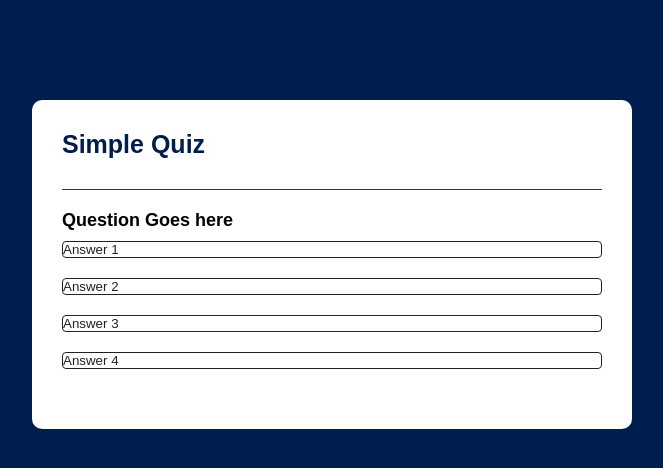
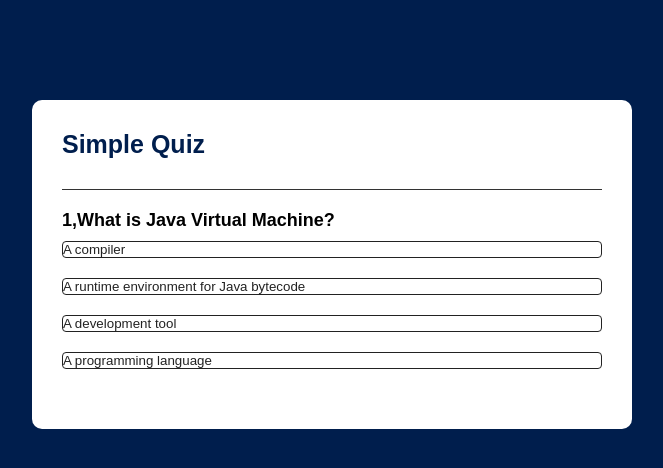
Before and after one commit to PoojaDumpala/Quiz-Website, a plain HTML site: page index.html in a window 1280 px wide. Shown: the whole page, without its empty margins (308-971 px from the left). Drawn offline with Linux system fonts and the light colour scheme.

Commit message:
questions and answers are given

```diff
--- a/script.js
+++ b/script.js
@@ -30,6 +30,42 @@ const questions = [
         ]
     }
 ];
-const questionElement =document.getElementById("questions");
-const answerButton =document.getElementById("answer-buttons");
+const questionElement =document.getElementById("question");
+const answerButtons =document.getElementById("answer-buttons");
 const nextButton =document.getElementById("next-btn");
+
+let currentQuestionIndex = 0;
+let score = 0;
+
+function startQuiz(){
+    currentQuestionIndex = 0;
+    score =0;
+    nextButton.innerHTML = "Next";
+    showQuestion();
+}
+
+function showQuestion(){
+    resetState();
+    let currentQuestion = questions[currentQuestionIndex];
+    let questionNo = currentQuestionIndex +1;
+    questionElement.innerHTML = questionNo + "," + currentQuestion.question;
+
+    currentQuestion.answers.forEach(answer => {
+        const button = document.createElement("button");
+        button.innerHTML = answer.text;
+        button.classList.add("btn");
+        answerButtons.appendChild(button);
+
+    });
+
+}
+
+
+function resetState(){
+    nextButton.style.display = "none";
+    while(answerButtons.firstChild){
+        answerButtons.removeChild(answerButtons.firstChild);
+    }
+}
+
+startQuiz();
--- a/style.css
+++ b/style.css
@@ -43,8 +43,8 @@ body{
     transition: all 0.3s;
 }
 .btn:hover{
-    background: #222;
-    color: black;
+    background: blueviolet;
+    color:black;
 }
 #next-btn{
     background: #001e4d;
```
Also changed, not shown: index.html (+4 -1 lines).
